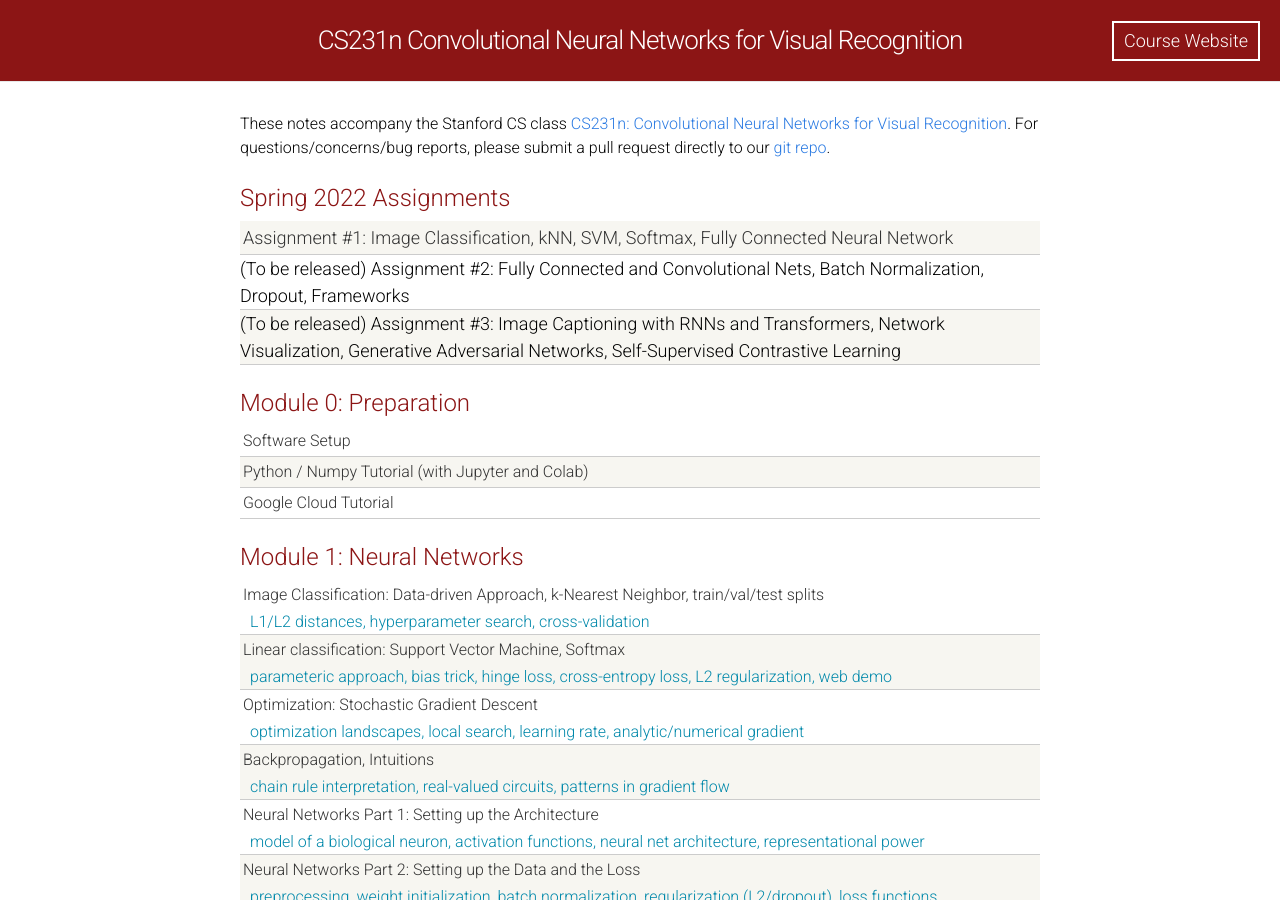
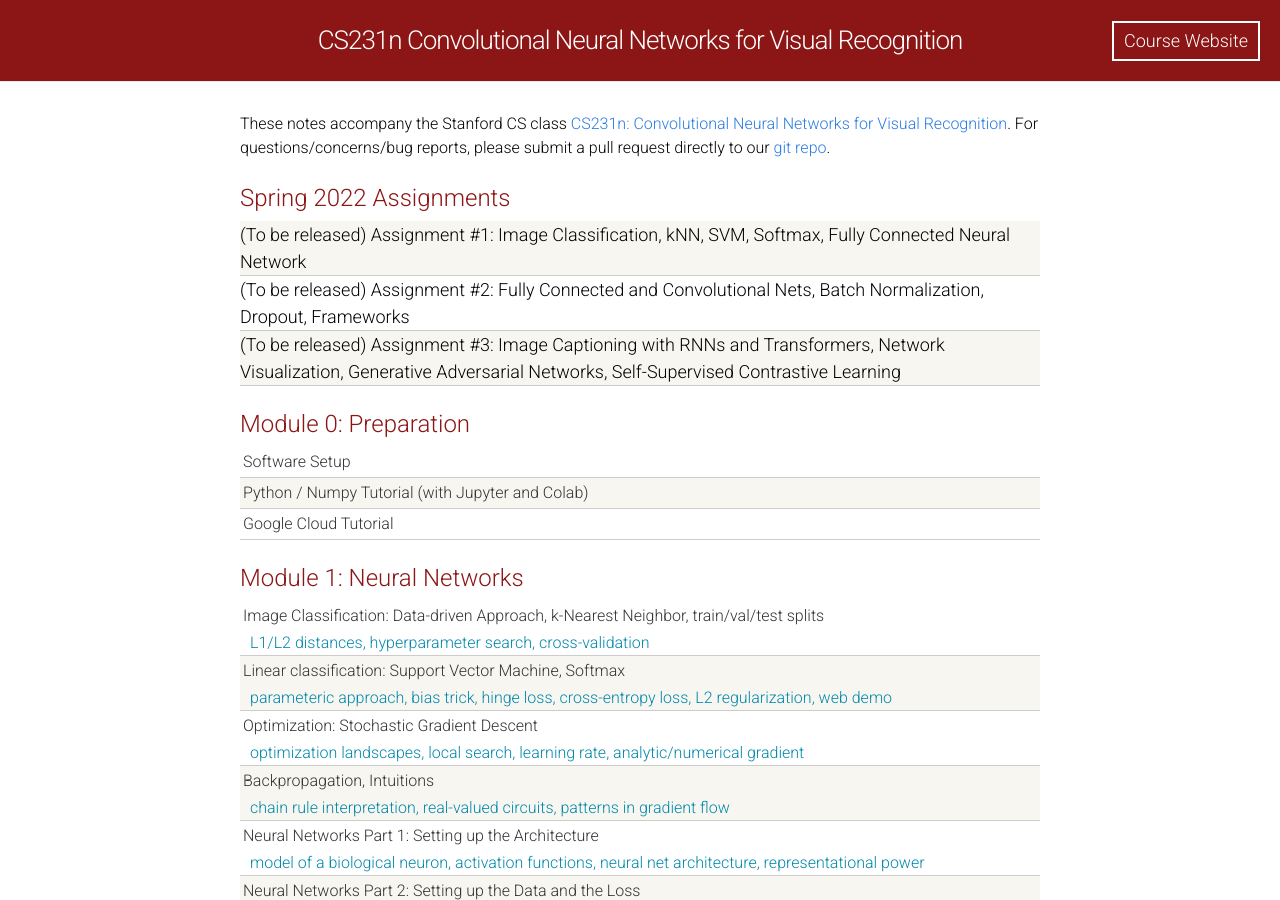
Before and after one commit to cs231n/cs231n.github.io, a Jekyll site: the page built from index.html, in a window 1280 px wide and 900 px high. Built offline with Jekyll 4.4.1, drawn with Linux system fonts in a browser that asks for light colours.

Commit message:
Hide the link to a1 for now

```diff
--- a/index.html
+++ b/index.html
@@ -15,7 +15,8 @@
   <div class="materials-wrap">
     <div class="module-header">Spring 2022 Assignments</div>
       <div class="materials-item">
-        <a href="assignments2022/assignment1/">Assignment #1: Image Classification, kNN, SVM, Softmax, Fully Connected Neural Network</a>
+        (To be released) Assignment #1: Image Classification, kNN, SVM, Softmax, Fully Connected Neural Network
+        <!-- <a href="assignments2022/assignment1/">Assignment #1: Image Classification, kNN, SVM, Softmax, Fully Connected Neural Network</a> -->
       </div>
       <div class="materials-item">
         (To be released) Assignment #2: Fully Connected and Convolutional Nets, Batch Normalization, Dropout, Frameworks
```
